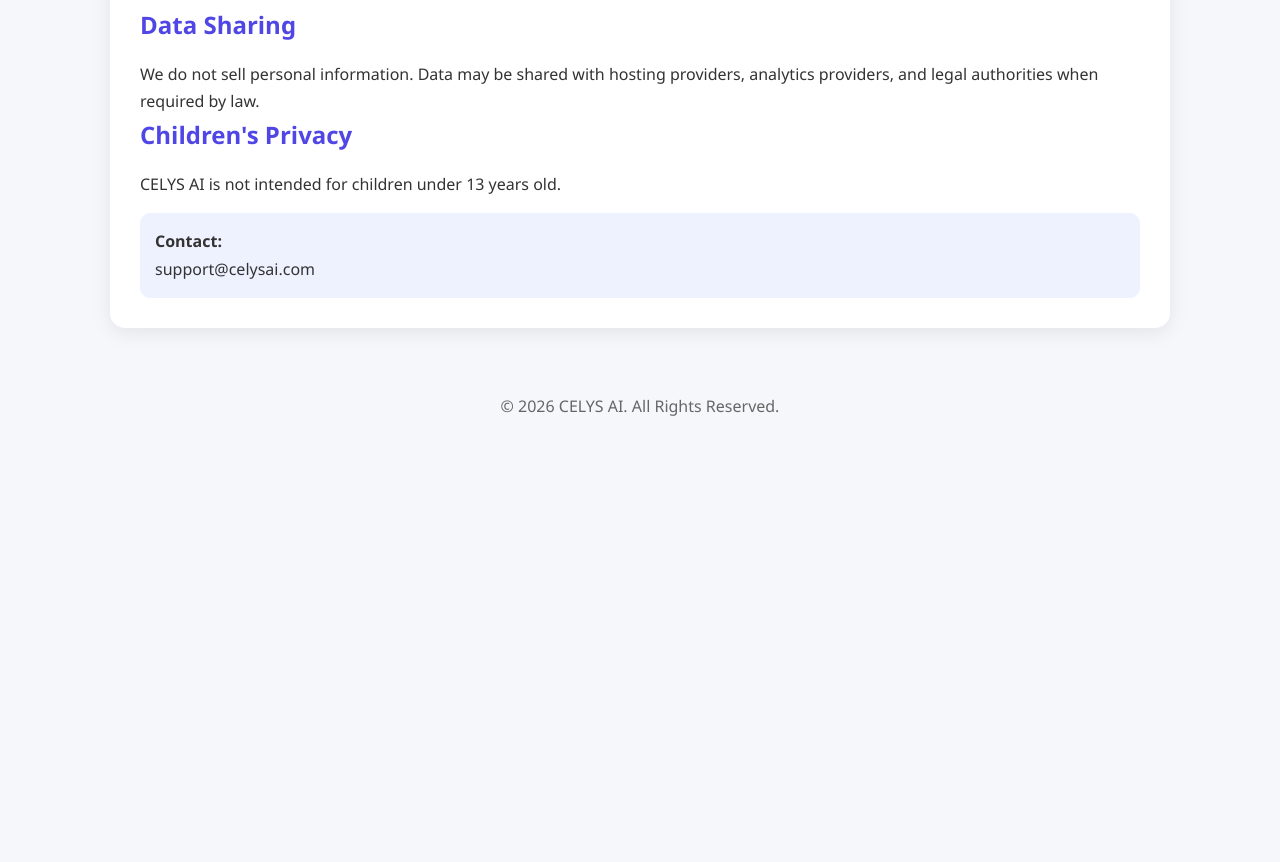
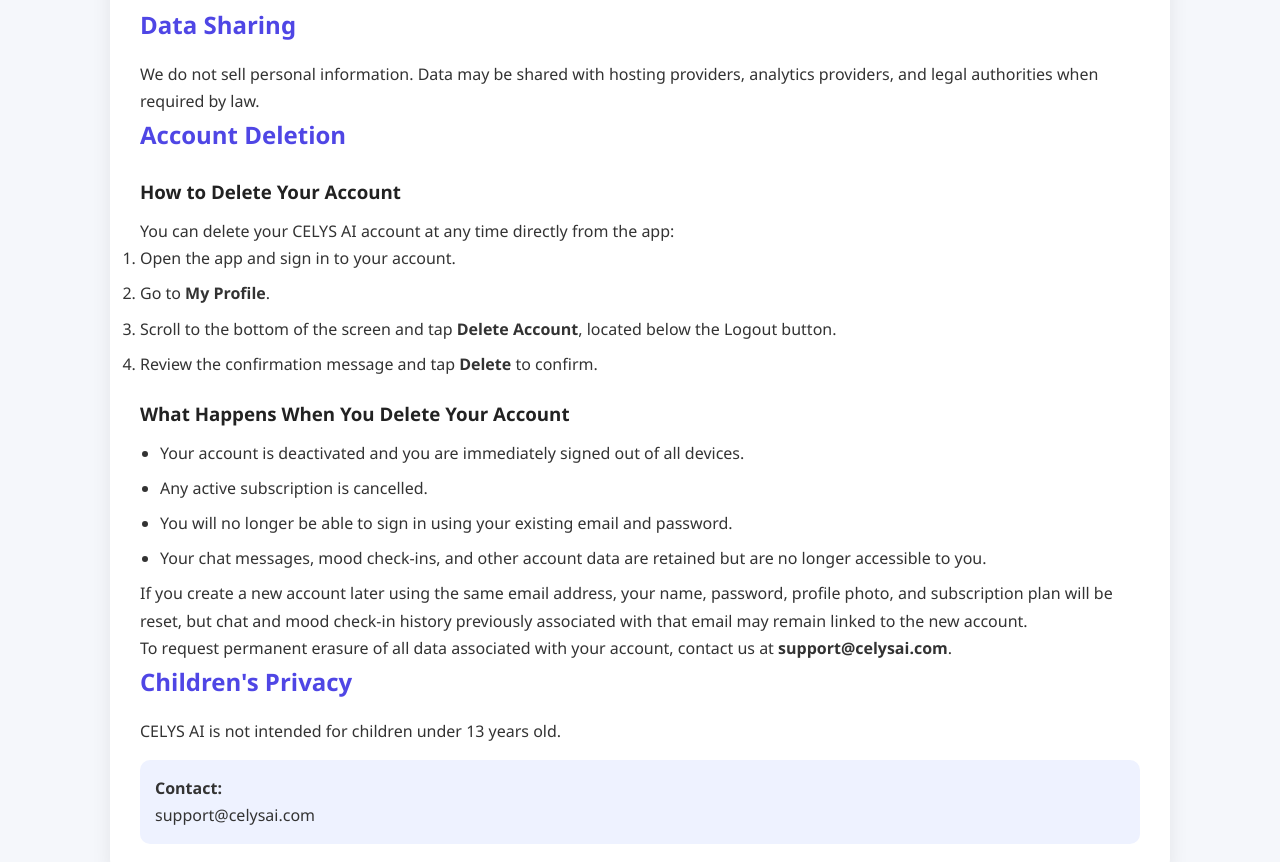
Before and after one commit to YounusAkon/CELYS_AI, a plain HTML site: page privacy-policy.html in a window 1280 px wide. Shown: the part 1333-2195 px from the top of the page. Before the commit the page ends 1778 px from the top, so only its background shows below. Drawn offline with Linux system fonts and the light colour scheme.

Commit message:
Add account deletion instructions and data retention policy to privacy policy

```diff
--- a/privacy-policy.html
+++ b/privacy-policy.html
@@ -72,6 +72,39 @@
 analytics providers, and legal authorities when required by law.
 </p>
 
+<h2>Account Deletion</h2>
+
+<h3>How to Delete Your Account</h3>
+<p>
+You can delete your CELYS AI account at any time directly from the app:
+</p>
+<ol>
+<li>Open the app and sign in to your account.</li>
+<li>Go to <strong>My Profile</strong>.</li>
+<li>Scroll to the bottom of the screen and tap <strong>Delete Account</strong>, located below the Logout button.</li>
+<li>Review the confirmation message and tap <strong>Delete</strong> to confirm.</li>
+</ol>
+
+<h3>What Happens When You Delete Your Account</h3>
+<ul>
+<li>Your account is deactivated and you are immediately signed out of all devices.</li>
+<li>Any active subscription is cancelled.</li>
+<li>You will no longer be able to sign in using your existing email and password.</li>
+<li>Your chat messages, mood check-ins, and other account data are retained but are no longer accessible to you.</li>
+</ul>
+
+<p>
+If you create a new account later using the same email address, your name,
+password, profile photo, and subscription plan will be reset, but chat and
+mood check-in history previously associated with that email may remain linked
+to the new account.
+</p>
+
+<p>
+To request permanent erasure of all data associated with your account, contact
+us at <strong>support@celysai.com</strong>.
+</p>
+
 <h2>Children's Privacy</h2>
 
 <p>
```
